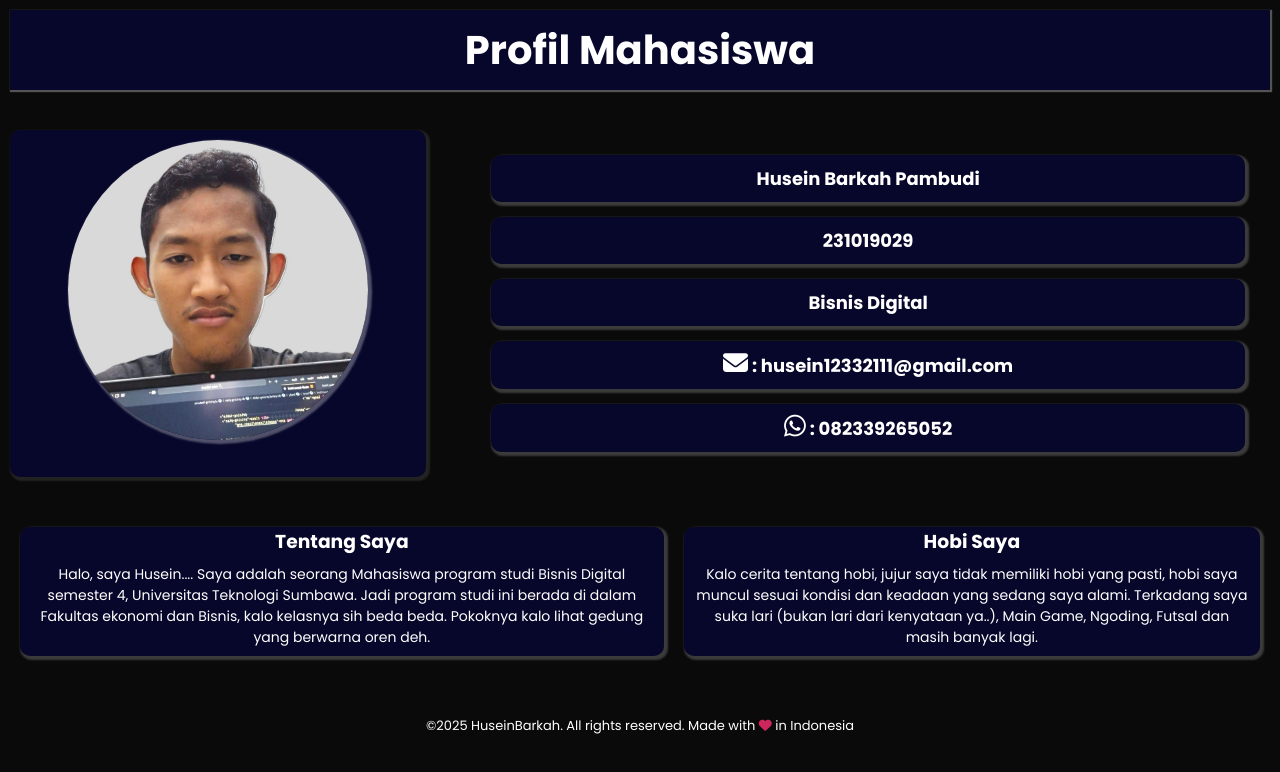
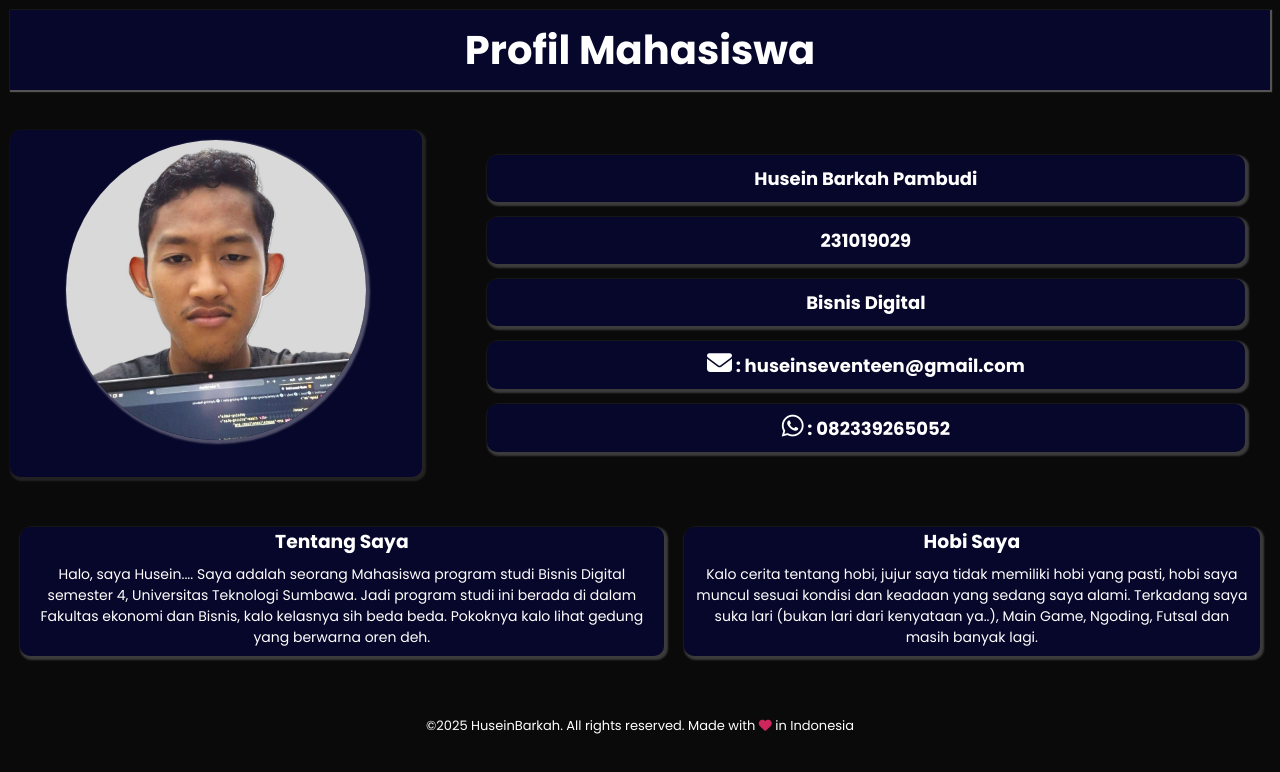
Before and after one commit to huseinbarkah27/Tugas-Profil-Mahasiswa, a plain HTML site: page index.html in a window 1280 px wide. Drawn offline with Linux system fonts and the light colour scheme.

Commit message:
perubahan pada email lagi

```diff
--- a/index.html
+++ b/index.html
@@ -223,7 +223,7 @@
         <h2>
           <a href="huseinseventeen@gmail.com"
             ><i class="fa-solid fa-envelope icon"></i> :
-            husein12332111@gmail.com</a
+            huseinseventeen@gmail.com</a
           >
         </h2>
         <h2>
```
